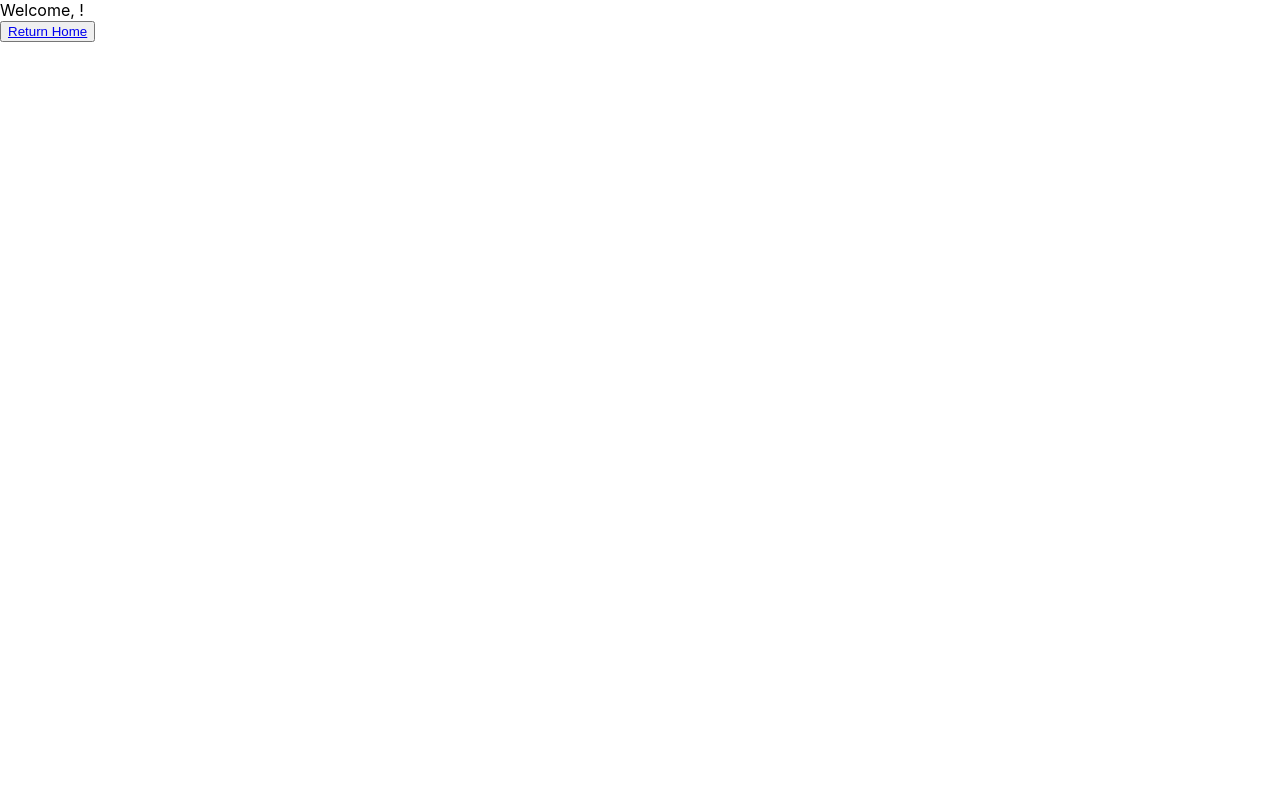
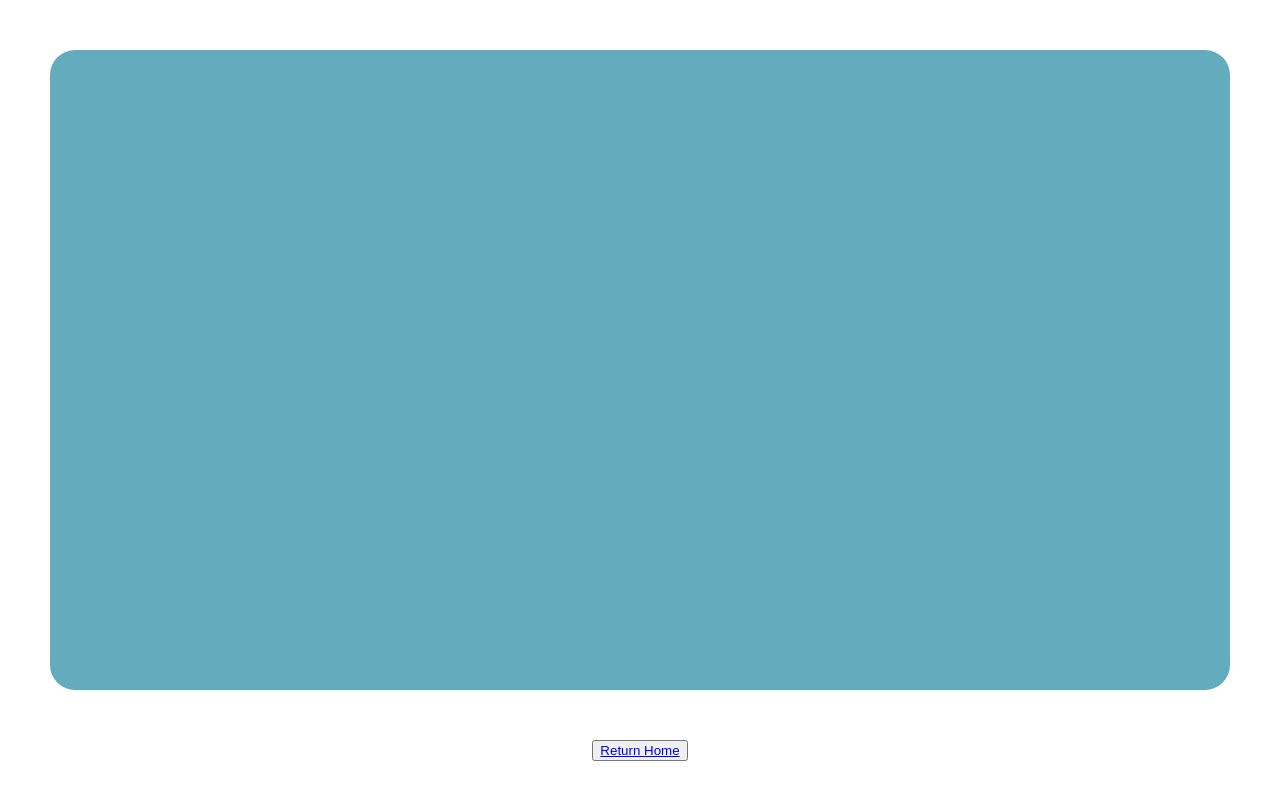
Before and after one commit to Aghaile/Capstone-Front-End, a React (Create React App) app in the folder capstone-front-end/: page /profile/1 in a window 1280 px wide. Built offline with nearby package versions, Linux system fonts and the light colour scheme.

Commit message:
Added heroku link to .env file; added big square component to pet profile

```diff
--- a/capstone-front-end/src/App.css
+++ b/capstone-front-end/src/App.css
@@ -1,5 +1,6 @@
 .App {
   text-align: center;
+  background-color: #C6D4E1;
 }
 
 .App-logo {
--- a/capstone-front-end/src/App.js
+++ b/capstone-front-end/src/App.js
@@ -2,45 +2,21 @@ import Welcome from './Pages/Welcome';
 import NewProfileForm from './Pages/NewProfileForm';
 import PetProfile from './Pages/PetProfile';
 import ErrorPage from './Pages/ErrorPage';
-// import SearchBar from './Components/SearchBar';
+import React, {useEffect, useState} from 'react';
+import axios from 'axios';
 import './App.css';
 import {BrowserRouter as Router, Routes, Route} from "react-router-dom";
 
 function App() {
+
   return <Router>
     <Routes>
-      <Route path="/"element={<Welcome/>} />
-      {/* <Route element={<SearchBar/>} /> */}
+      <Route path="/"element={<Welcome/>}/>
       <Route path="/createprofile/"element={<NewProfileForm/>} />
-      <Route path="/profile/:name"element={<PetProfile/>} />
+      <Route path="/profile/:login"element={<PetProfile/>} />
       <Route path="*"element={<ErrorPage/>} />
     </Routes>
   </Router>
 };
 
 export default App;
-
-
-
-
-
-
-
-// <div className="App">
-    //   {/* <header className="App-header">
-    //     <img src={logo} className="App-logo" alt="logo" />
-    //     <p>
-    //       Edit <code>src/App.js</code> and save to reload.
-    //     </p>
-    //     <a
-    //       className="App-link"
-    //       href="https://reactjs.org"
-    //       target="_blank"
-    //       rel="noopener noreferrer"
-    //     >
-    //       Learn React
-    //     </a>
-    //   </header> */}
-    //   <Welcome/>
-    //   <NewProfileForm/>
-    // </div>
--- /dev/null
+++ b/capstone-front-end/src/Components/BigSquare.css
@@ -0,0 +1,9 @@
+.bioStyling{
+    display: flex;
+    border-radius: 25px;
+    background: #63ACBE;
+    padding: 20px;
+    flex: 800px;
+    height: 600px;
+    justify-content: center;
+}
--- /dev/null
+++ b/capstone-front-end/src/Components/BigSquare.js
@@ -0,0 +1,8 @@
+import React from 'react';
+import "./BigSquare.css";
+
+const BigSquare = () => {
+    return <div className="bioStyling"></div>;
+}
+
+export default BigSquare;
--- a/capstone-front-end/src/Pages/NewProfileForm.js
+++ b/capstone-front-end/src/Pages/NewProfileForm.js
@@ -62,14 +62,23 @@ const NewProfileForm = (props) => {
 
   const onPhoneNumberChange = (event) => {
     let phone_numberValid = event.target.value ? true : false;
+    // let new_phone_number = event.target.value.length > this.maxLength ? this.value : this.value.slice(0, this.maxLength)
     let submitValid = formFields.nameValid && formFields.phoneNumberValid && formFields.zipcodeValid;
-
+    const new_phone = event.target.value
     setFormFields({
       ...formFields,
       phone: event.target.value,
       phoneNumberValid: phone_numberValid,
       submitDisabled: !submitValid,
     });
+
+    return (
+      <div>
+        {new_phone.length > 10 &&
+        <h2>"Phone number must be 10 digits long."</h2>
+        }
+      </div>
+    )
   };
 
   const onBioChange = (event) => {
@@ -162,10 +171,23 @@ const NewProfileForm = (props) => {
       });
   };
 
+  // const verifyPhone= props.phone;
+  // const verifyZipcode = props.zipcode;
+
   return (
     <div className="text-center">
       <h2>Create Profile</h2>
-        <form onSubmit={onFormSubmit}>
+        <form
+        // value={formFields.phone != 10 &&
+        //   alert("Phone number must be 10 digits long.")
+        // }
+        // {...verifyPhone.length > 10 &&
+        // <h2>Phone number must be 10 digits long.</h2>
+        // }
+        // {...verifyZipcode.length > 5 &&
+        // <h2>Zipcode must be 5 digits long.</h2>
+        // }
+        onSubmit={onFormSubmit}>
           <p className="">
             Name:
             <input
@@ -230,9 +252,9 @@ const NewProfileForm = (props) => {
             />
           <p>
             Phone Number:
-          <input
-            type="number"
-            name="ageProfile"
+            <input
+            name="phoneNum"
+            type = "number"
             value={formFields.phone_number}
             onChange={onPhoneNumberChange}
             />
--- /dev/null
+++ b/capstone-front-end/src/Pages/PetProfile.css
@@ -0,0 +1,9 @@
+.greeting{
+    display: flex;
+    margin: 50px;
+}
+
+.returnHomeButtonOnProfile{
+    display: flex;
+    justify-content: center;
+}
--- a/capstone-front-end/src/Pages/PetProfile.js
+++ b/capstone-front-end/src/Pages/PetProfile.js
@@ -1,16 +1,18 @@
 import React from "react";
-import { useParams } from "react-router-dom";
 import {Link} from "react-router-dom";
+import BigSquare from '../Components/BigSquare';
+import "./PetProfile.css";
 
 
 function PetProfile(){
-    let { username } = useParams();
     return (
         <div>
-            <div className="profileHome">
-                Welcome, { username }!
-            </div>
+        <div className="greeting">
+            <BigSquare />
+        </div>
+        <div className="returnHomeButtonOnProfile">
             <button className="goHomeButton"><Link to="/">Return Home</Link></button>
+        </div>
         </div>
     )
 }
--- a/capstone-front-end/src/Pages/Welcome.js
+++ b/capstone-front-end/src/Pages/Welcome.js
@@ -1,49 +1,21 @@
-import React from "react";
+import React, { useEffect, useState } from "react";
 import axios from "axios";
 import {Link} from "react-router-dom";
 import SearchBar from "../Components/SearchBar";
+
 // import { useParams } from "react-router-dom";
 
-const homePage = () => {
-    // let { username } = useParams();
-
-    let username = document.getElementById("searchBox");
-
-    const findUsername = require('axios');
-    axios
-        .get('${process.env.REACT_APP_BACKEND_URL}/humans',{
-            params: {
-                key: process.env.REACT_APP_BACKEND_URL,
-                q: document.getElementById("searchBox"),
-                format: 'json',
-            }
-        })
-        .then((response) => {
-            console.log('Username found', response.data);
-        })
-        .catch((error) => {
-            console.log('Username not found', error.response.data);
-            return (
-                <p>Username not found</p>
-            )
-        });
-
+const Welcome = () => {
     return (
         <div>
             <h1>Welcome</h1>
-            {/* <div className="searchBox">
-                <input type="text"></input>
-            </div>
-            <div className="pageLinks">         */}
-                {/* <Link to="/profile">Log In</Link>  */}
                 <div>
-                    <SearchBar placeholder="Enter your username!"/>
+                    <SearchBar placeholder="Enter your pet login!"/>
                 </div>
-                <button><Link to="/profile/:username">Log In</Link></button>
+                <button><Link to="/profile/:login">Log In</Link></button>
                 <button><Link to="/createprofile">Create Profile</Link></button>
             </div>
-        // </div>
     );
 };
 
-export default homePage;
+export default Welcome;
```
Also changed, not shown: 1 other file (tests, documents, lock files or other folders).
